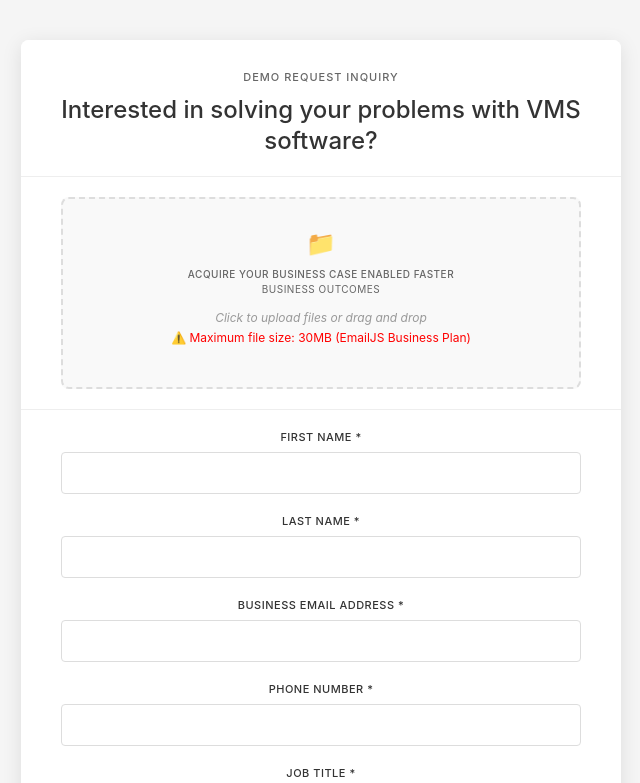
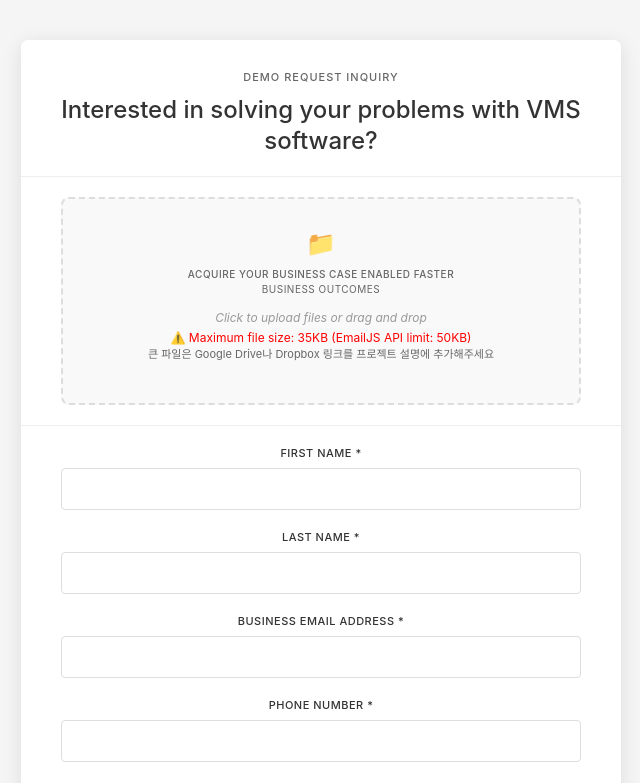
Before and after one commit to wjin2506/dddddd, a React (Create React App) app: page / in a window 1280 px wide. Shown: the top 783 px of the page, without its empty margins (319-959 px from the left). Built offline with nearby package versions, Linux system fonts and the light colour scheme.

Commit message:
Fix: Set file size limit to 35KB due to EmailJS API 50KB variable restriction

```diff
--- a/src/DemoForm.js
+++ b/src/DemoForm.js
@@ -47,8 +47,8 @@ const DemoForm = () => {
 
   const handleFileUpload = (e) => {
     const files = Array.from(e.target.files);
-    const MAX_FILE_SIZE = 30 * 1024 * 1024; // 30MB limit per file (Business Plan)
-    const MAX_TOTAL_SIZE = 30 * 1024 * 1024; // Total 30MB limit (Business Plan)
+    const MAX_FILE_SIZE = 35 * 1024; // 35KB limit (EmailJS API 50KB limit)
+    const MAX_TOTAL_SIZE = 35 * 1024; // Total 35KB limit (EmailJS API restriction)
 
     // Calculate current total size
     const currentTotalSize = uploadedFiles.reduce((sum, file) => sum + file.size, 0);
@@ -58,12 +58,12 @@ const DemoForm = () => {
 
     for (const file of files) {
       if (file.size > MAX_FILE_SIZE) {
-        errorMessages.push(`${file.name} exceeds 30MB limit`);
+        errorMessages.push(`${file.name} exceeds 35KB limit (EmailJS API restriction)`);
         continue;
       }
 
       if (currentTotalSize + file.size > MAX_TOTAL_SIZE) {
-        errorMessages.push(`Total file size would exceed 30MB limit`);
+        errorMessages.push(`Total file size would exceed 35KB limit (EmailJS API restriction)`);
         break;
       }
 
@@ -247,7 +247,9 @@ const DemoForm = () => {
                   <p className="upload-subtext">BUSINESS OUTCOMES</p>
                   <p className="upload-instruction">Click to upload files or drag and drop</p>
                   <p className="upload-limit" style={{ color: '#ff0000', fontSize: '12px', marginTop: '5px' }}>
-                    ⚠️ Maximum file size: 30MB (EmailJS Business Plan)
+                    ⚠️ Maximum file size: 35KB (EmailJS API limit: 50KB)
+                    <br/>
+                    <span style={{ fontSize: '11px', color: '#666' }}>큰 파일은 Google Drive나 Dropbox 링크를 프로젝트 설명에 추가해주세요</span>
                   </p>
                 </label>
               </div>
```
